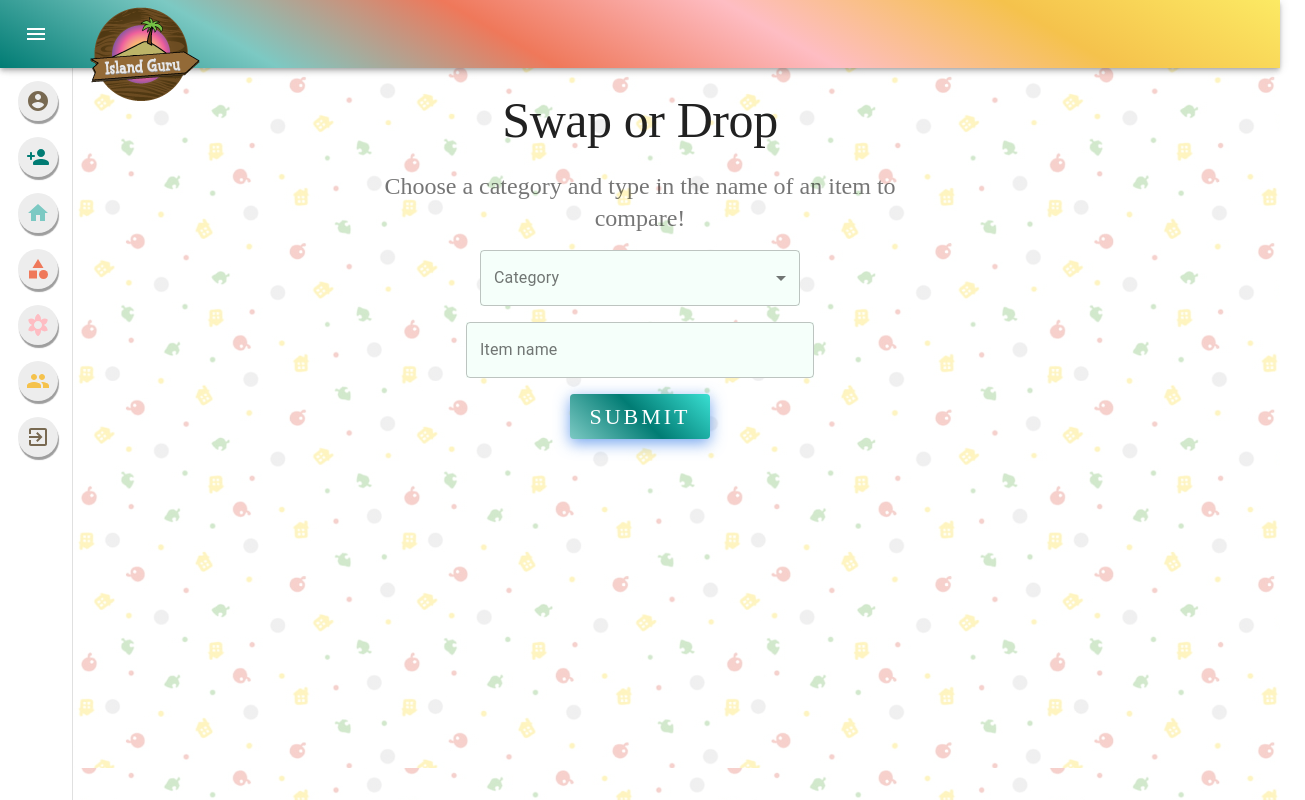
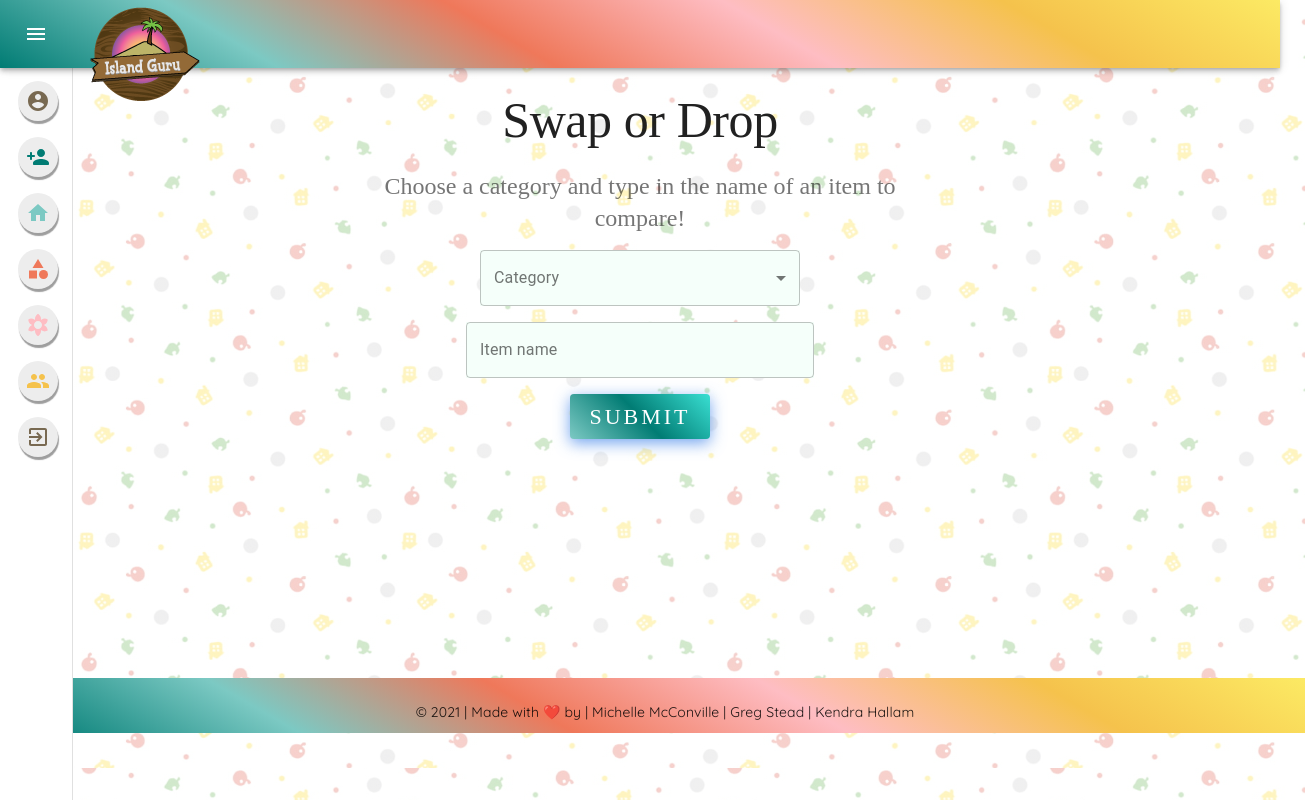
Before and after one commit to gregstead/island_assistant, a React (Create React App) app in the folder client/: page /items in a window 1280 px wide. Shown: the top 800 px of the page, 1305 px wide, since content can reach past the window. Built offline with nearby package versions, Linux system fonts and the light colour scheme.

Commit message:
added footer

```diff
--- a/client/src/components/Footer/Footer.jsx
+++ b/client/src/components/Footer/Footer.jsx
@@ -20,9 +20,14 @@ import Container from '@material-ui/core/Container';
 
 const useStyles = makeStyles((theme) => ({
   root: {
+    position: 'relative',
+    bottom: '0px',
+    left: '25px',
+    right: '0px',
+    top: '50px',
     display: 'flex',
     flexDirection: 'column',
-    minHeight: '100vh',
+    minHeight: '100px',
   },
   main: {
     marginTop: theme.spacing(1),
```
